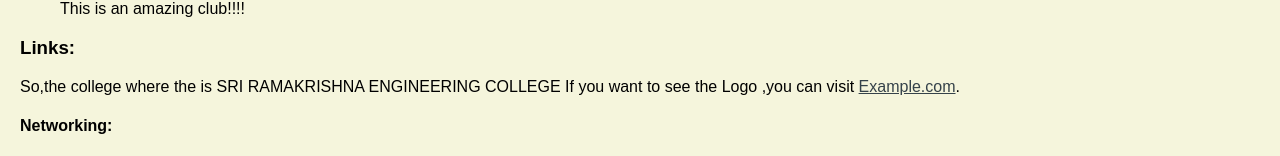
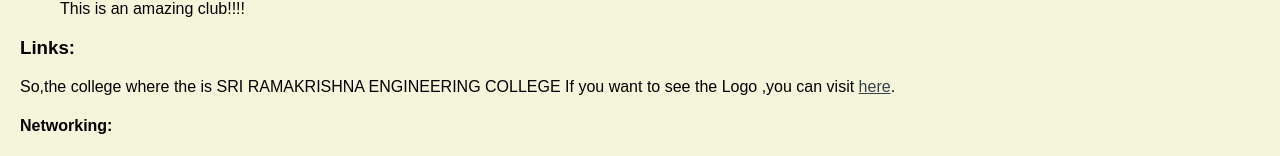
Before and after one commit to Tharuna180/web1, a plain HTML site: page index.html in a window 1280 px wide. Shown: the part 335-491 px from the top of the page. Drawn offline with Linux system fonts and the light colour scheme.

Commit message:
Update index.html

```diff
--- a/index.html
+++ b/index.html
@@ -47,7 +47,7 @@
         </ul>
         <h3>Links:</h3>
         <p>So,the college where the is SRI RAMAKRISHNA ENGINEERING COLLEGE
-            If you want to see the Logo ,you can visit <a href="https://tse1.mm.bing.net/th?id=OIP.IKVT8bamLcafug7MBfFrKQAAAA&pid=Api&P=0&h=180" target="_blank">Example.com</a>.</p>
+            If you want to see the Logo ,you can visit <a href="https://tse1.mm.bing.net/th?id=OIP.IKVT8bamLcafug7MBfFrKQAAAA&pid=Api&P=0&h=180" target="_blank">here</a>.</p>
         <h4>Networking:</h4>
         <ul>
             <li>You can get out of your comfort zone</li>
```
